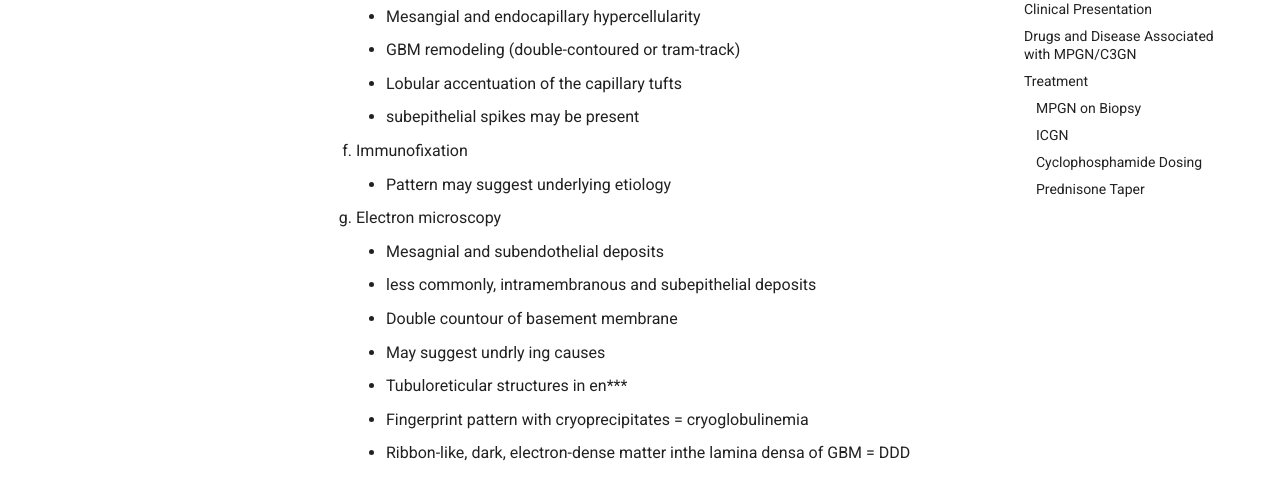
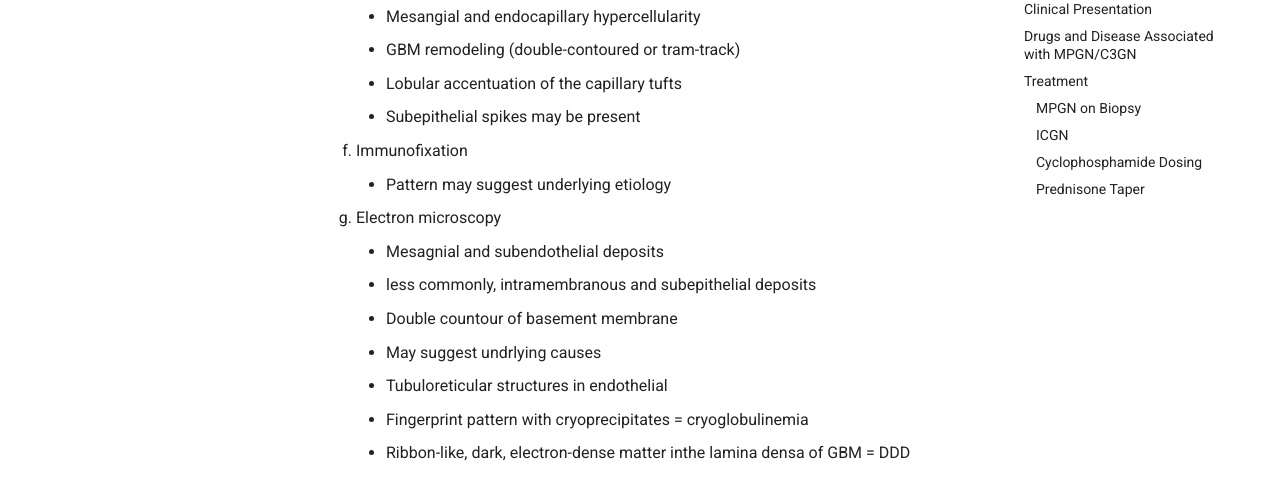
Before and after one commit to TTUNEPH2025/GN, an MkDocs documentation site: the page built from docs/MPGN-C3GN.md, in a window 1280 px wide and 900 px high, scrolled down 880 px. Shown: the part 153-630 px from the top of the window. Built offline with MkDocs 1.6.1 and Material for MkDocs 9.7.7, drawn with Linux system fonts in a browser that asks for light colours.

Commit message:
Update MPGN-C3GN.md

```diff
--- a/docs/MPGN-C3GN.md
+++ b/docs/MPGN-C3GN.md
@@ -17,18 +17,18 @@
         - Mesangial and endocapillary hypercellularity
         - GBM remodeling (double-contoured or tram-track)
         - Lobular accentuation of the capillary tufts
-        - subepithelial spikes may be present
+        - Subepithelial spikes may be present
      6. Immunofixation
         - Pattern may suggest underlying etiology
      7. Electron microscopy
         - Mesagnial and subendothelial deposits
         - less commonly, intramembranous and subepithelial deposits
         - Double countour of basement membrane
-        - May suggest undrly ing causes
-          * Tubuloreticular structures in en***
+        - May suggest undrlying causes
+          * Tubuloreticular structures in endothelial
           * Fingerprint pattern with cryoprecipitates = cryoglobulinemia
           * Ribbon-like, dark, electron-dense matter inthe lamina densa of GBM = DDD
-          * Abscence of any electron dense depositis may suggest a non-immune complex mediated etiology
+        - Abscence of any electron dense depositis may suggest a non-immune complex mediated etiology
   * Pathologic entities:
     1. Immune Complex GN (ICGN)
         - Ab triggers reation of classic and lectin pathway (cancers, infection, allergic auto-immune)
```
